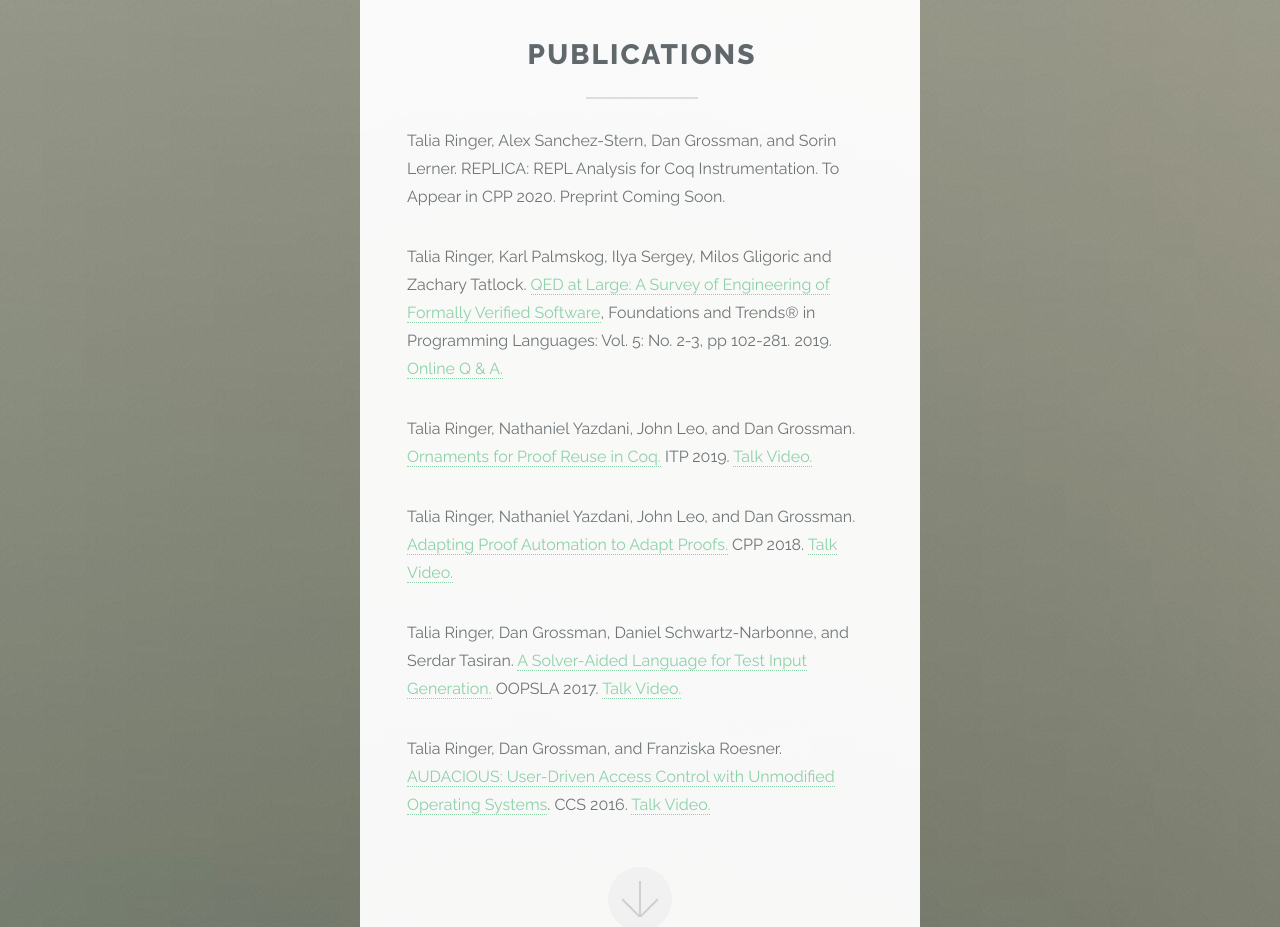
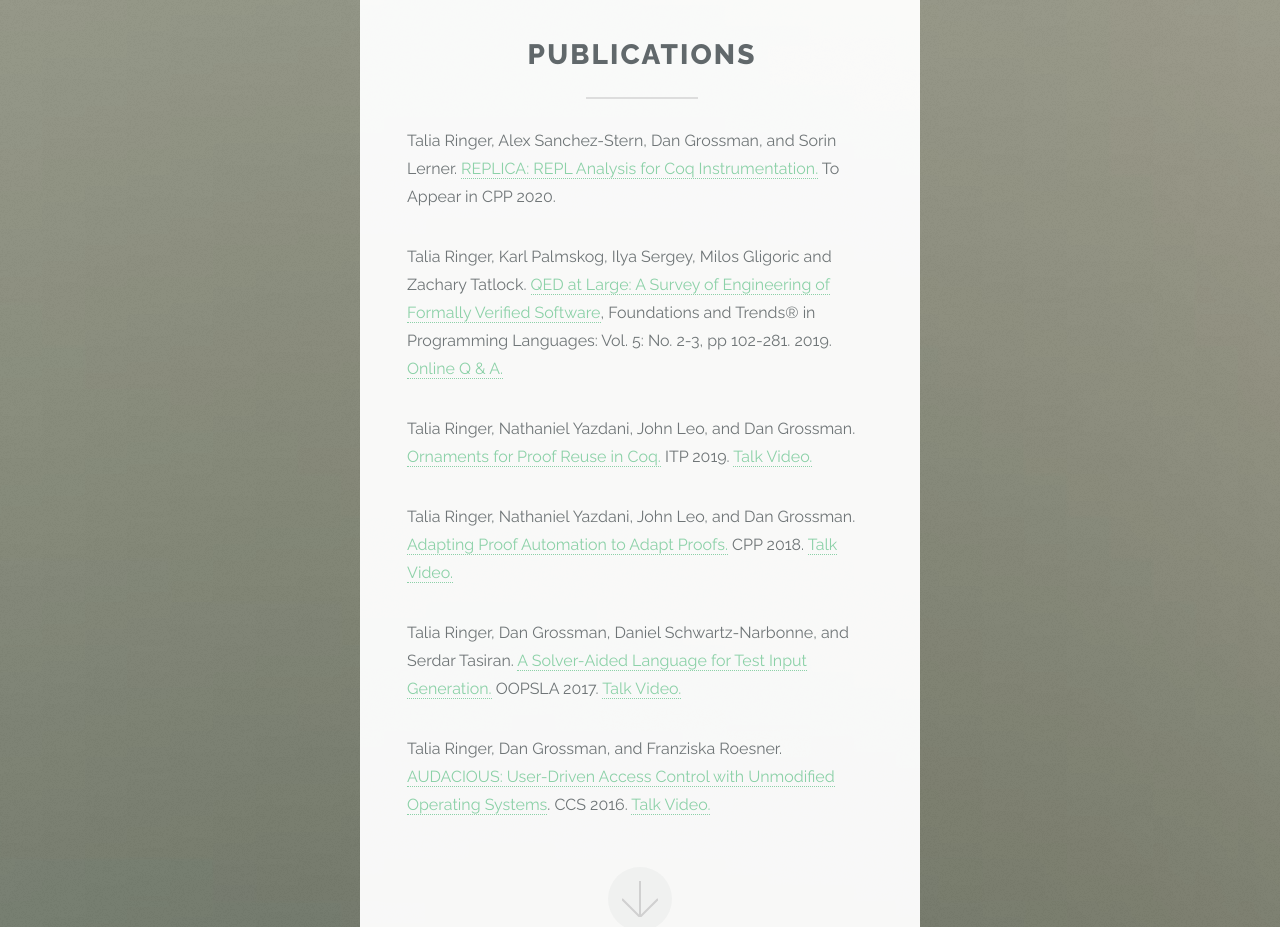
Before and after one commit to tlringer/tlringer.github.io, a plain HTML site: page index.html in a window 1280 px wide. Shown: the part 1960-2887 px from the top of the page. Drawn offline with Linux system fonts and the light colour scheme; files whose address does not match are found by name.

Commit message:
add preprint draft for replica

```diff
--- a/index.html
+++ b/index.html
@@ -66,7 +66,7 @@
 						</header>
 						<section class="align-left">
 						<p>Talia Ringer, Alex Sanchez-Stern, Dan Grossman, and Sorin Lerner.
-REPLICA: REPL Analysis for Coq Instrumentation. To Appear in CPP 2020. Preprint Coming Soon.</p>
+<a href="http://tlringer.github.io/pdf/analytics.pdf">REPLICA: REPL Analysis for Coq Instrumentation.</a> To Appear in CPP 2020.</p>
 						<p>Talia Ringer, Karl Palmskog, Ilya Sergey, Milos Gligoric and Zachary Tatlock. <a href="http://www.nowpublishers.com/article/Details/PGL-045">QED at Large: A Survey of Engineering of Formally Verified Software</a>, Foundations and Trends® in Programming Languages: Vol. 5: No. 2-3, pp 102-281. 2019. <a href="https://taliasplse.wordpress.com/2019/09/14/proof-engineering-survey-paper-qed-a/">Online Q & A.</a></p>
                                                 <p>Talia Ringer, Nathaniel Yazdani, John Leo, and Dan Grossman. <a href="http://tlringer.github.io/pdf/ornpaper.pdf">Ornaments for Proof Reuse in Coq.</a> ITP 2019. <a href=https://www.youtube.com/watch?v=wIuBlOu1IC4">Talk Video.</a></p>
                                                     <p>Talia Ringer, Nathaniel Yazdani, John Leo, and Dan Grossman.
```
Also changed, not shown: 1 other file.
